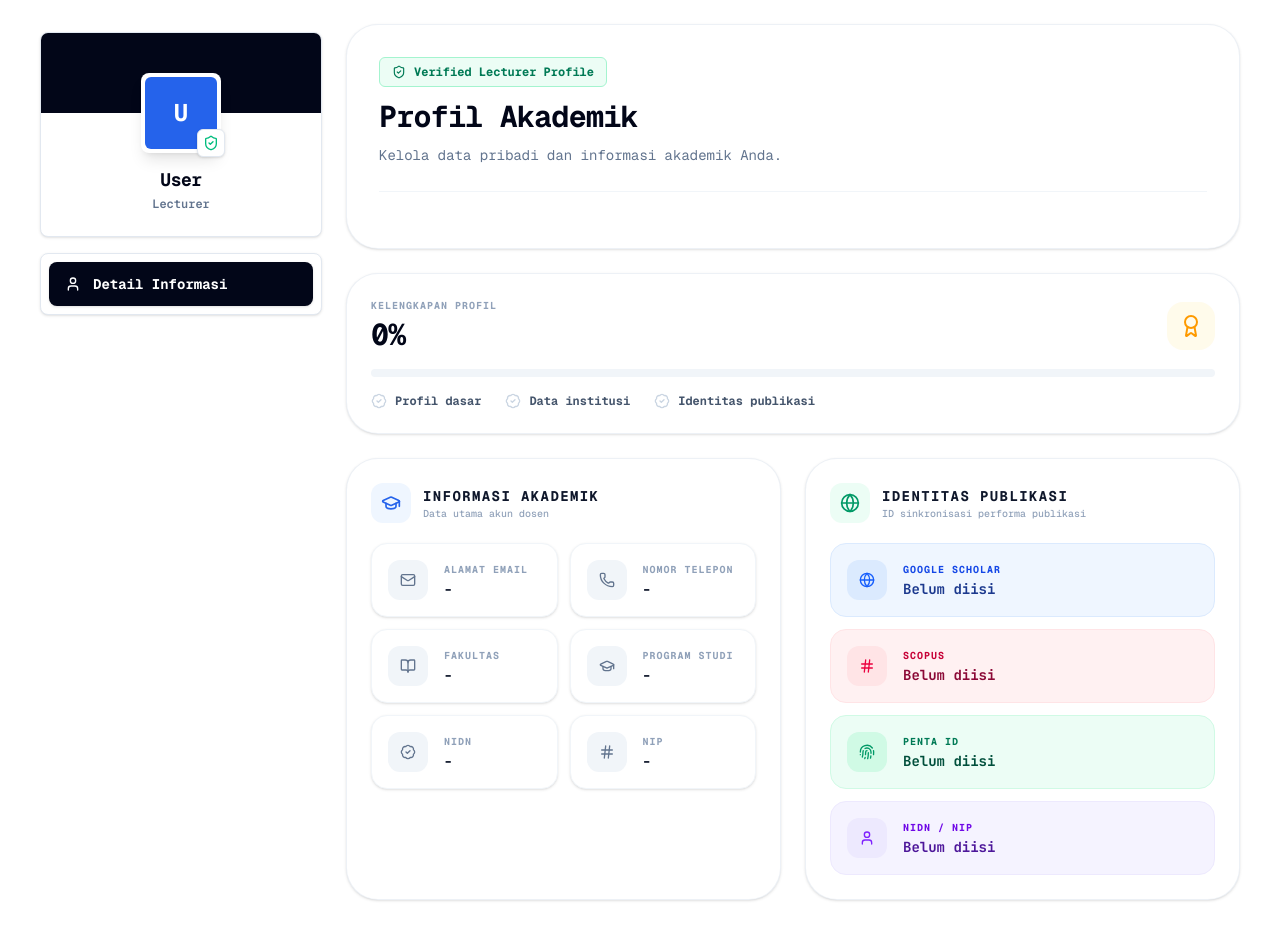
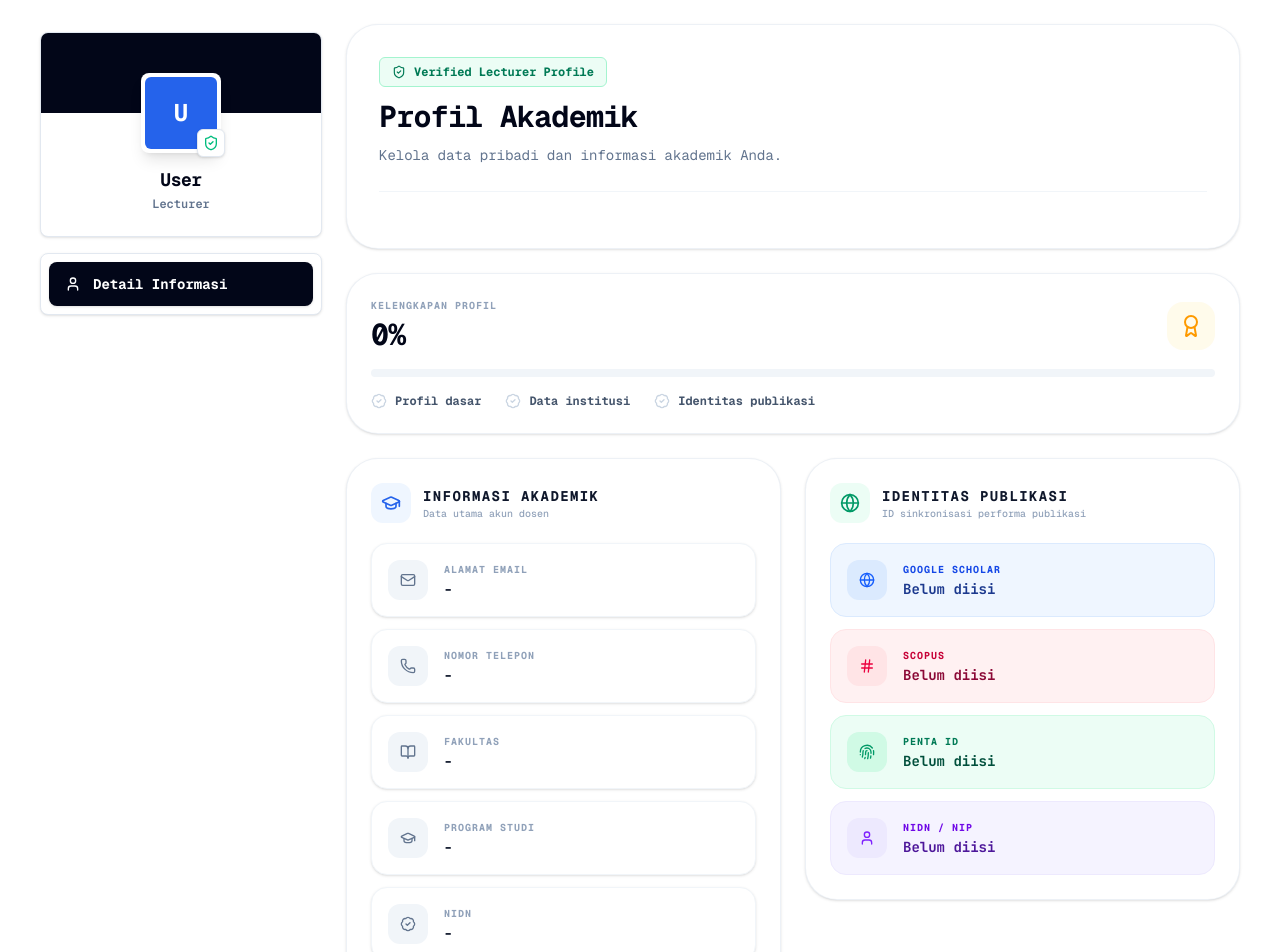
Before and after one commit to Umam07/FE-PentaDosen, a React (Vite) app: page /profile in a window 1280 px wide. Shown: the top 952 px of the page. Before the commit the page ends 924 px from the top, so only its background shows below. Built offline with nearby package versions, Linux system fonts and the light colour scheme.

Commit message:
style: refine academic info cards layout in profile details to prevent truncation and empty spaces

```diff
--- a/src/pages/profilediri/DetailInformasi.tsx
+++ b/src/pages/profilediri/DetailInformasi.tsx
@@ -155,7 +155,7 @@ export default function DetailInformasi({ user, tabVariants }: DetailInformasiPr
       </div>
 
       {/* Main info grid */}
-      <div className="grid gap-6 lg:grid-cols-2">
+      <div className="grid gap-6 lg:grid-cols-2 items-start">
         {/* Informasi Akademik */}
         <div className="rounded-[2rem] border border-slate-200/60 bg-white p-5 shadow-sm dark:border-slate-800 dark:bg-slate-900 sm:p-6">
           <div className="mb-5 flex items-center gap-3">
@@ -172,7 +172,7 @@ export default function DetailInformasi({ user, tabVariants }: DetailInformasiPr
             </div>
           </div>
 
-          <div className="grid gap-3 sm:grid-cols-2">
+          <div className="grid gap-3">
             <InfoTile label="Alamat Email" value={user?.email} icon={Mail} />
             <InfoTile label="Nomor Telepon" value={user?.phone} icon={Phone} />
             <InfoTile label="Fakultas" value={user?.fakultas} icon={BookOpen} />
```
